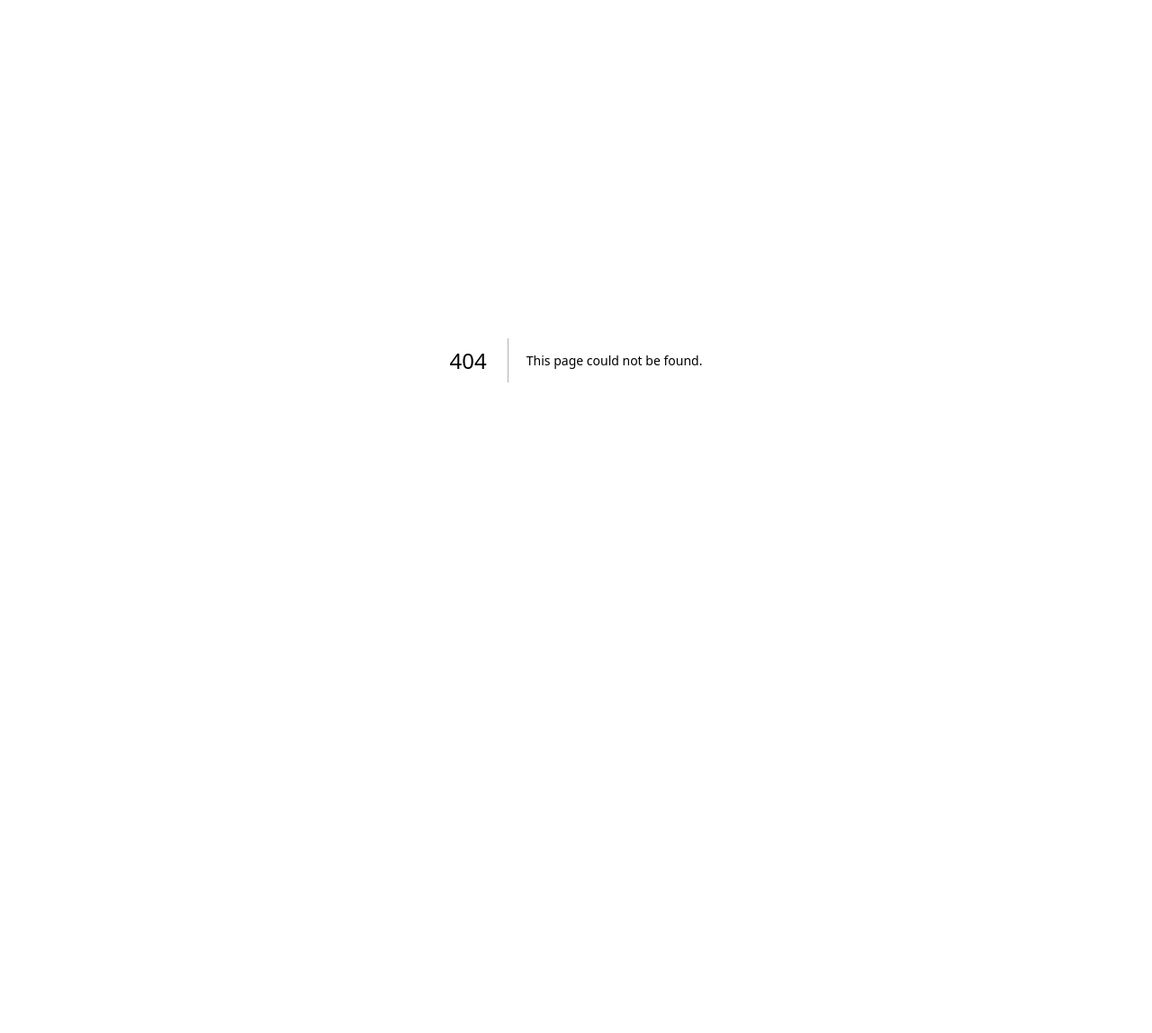
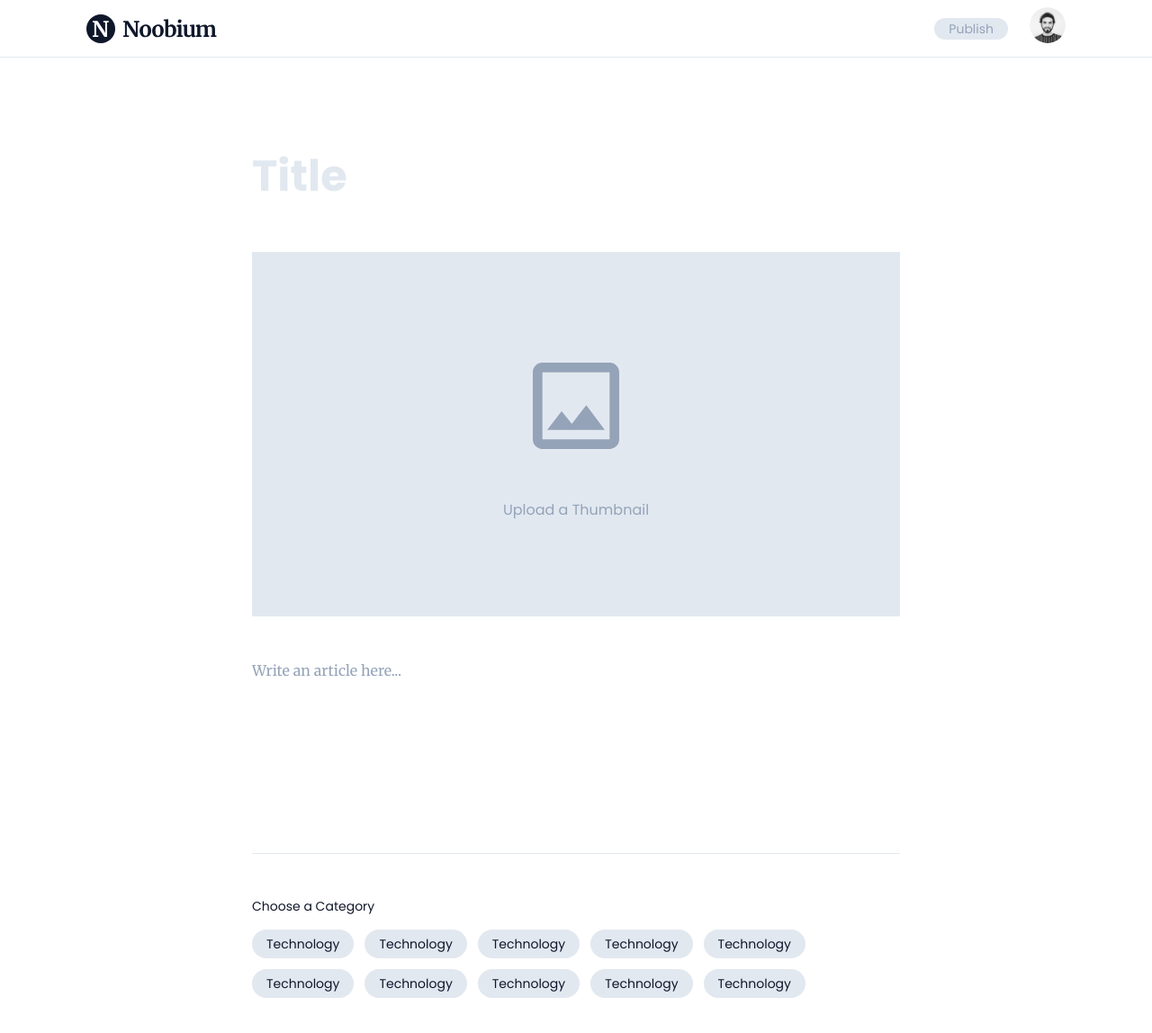
Before and after one commit to IdanKok/noobium, a Next.js app: page /my-articles/create in a window 1280 px wide. Before the commit this address had no page. Shown: the top 1148 px of the page at 90% size. Before the commit the page ends 800 px from the top, so only its background shows below. Built offline with nearby package versions, Linux system fonts and the light colour scheme.

Commit message:
finisih slicing create article page

```diff
--- a/components/Button.tsx
+++ b/components/Button.tsx
@@ -14,7 +14,7 @@ const Button: React.FC<Props> = ({
   return (
     <button
       className={classNames(
-        "bg-blue-800 rounded-full px-4  text-sm font-sans text-white",
+        "bg-blue-800 rounded-full px-4  text-sm font-sans text-white disabled:text-slate-400 disabled:bg-slate-200",
         {
           "h-6": size ==='normal',
           "h-10": size === 'large',
--- a/components/Category.tsx
+++ b/components/Category.tsx
@@ -1,15 +1,24 @@
 import Button from "./Button";
+import classNames from "classnames";
+import { is } from "date-fns/locale";
 
 type Props = {
-    label:string
+    label:string;
+    isSelected?: boolean;
+    onClick?:  () => void;
 
 };
 
-const Category: React.FC<Props> = ({label}) => {
+const Category: React.FC<Props> = ({label, isSelected, onClick}) => {
   return (
     <button
-      className="h-8 bg-slate-200 rounded-full px-4 text-sm font-sm"
-
+      className={classNames("h-8  rounded-full px-4 text-sm font-sm",{
+        "bg-slate-200" : !isSelected,
+        "bg-blue-800": isSelected,
+        "text-slate-900": !isSelected,
+        "text-white": isSelected,
+      })}
+      onClick={onClick}
     >
         {label}
     </button>
--- a/components/NavBar.tsx
+++ b/components/NavBar.tsx
@@ -5,21 +5,29 @@ import { useEffect, useState } from "react";
 import AccountDropDown from "./AccountDropDown";
 import { useRouter } from "next/router";
 
-
 type Props = {
-
   hasSearchInput?: boolean;
+  hasSubmitButton?: boolean;
+  isSubmitDisabled?: boolean;
+  submitLabel?: string;
+  onClickSubmit?: () => void;
 };
 
-const NavBar: React.FC<Props> = ({ hasSearchInput=true }) => {
+const NavBar: React.FC<Props> = ({
+  hasSearchInput = true,
+  hasSubmitButton,
+  isSubmitDisabled,
+  submitLabel,
+  onClickSubmit,
+}) => {
   const [keyword, setKeyword] = useState("");
   const isLoggedIn = true;
   const [isDropDownOpen, setIsDropDwonOpen] = useState(false);
-  const router = useRouter()
+  const router = useRouter();
 
   useEffect(() => {
-    setKeyword(router.query.keyword as string || '')
-  }, [router.query.keyword])
+    setKeyword((router.query.keyword as string) || "");
+  }, [router.query.keyword]);
 
   return (
     <header className="flex h-16 border-b border-slate-200 items-center justify-between px-24">
@@ -36,13 +44,29 @@ const NavBar: React.FC<Props> = ({ hasSearchInput=true }) => {
             value={keyword}
             onChange={(event) => setKeyword(event.target.value)}
             onKeyDown={(event) => {
-            if(event.key === 'Enter') {
-              router.push(`/search?keyword=${keyword}`)
+              if (event.key === "Enter") {
+                router.push(`/search?keyword=${keyword}`);
               }
             }}
           />
         </div>
       )}
+
+      <div className="flex items-center">
+        {hasSubmitButton && (
+          <>
+          {/* <> </> adalah lambang fragment fitur dari react yang berfungsi jika kita ingin menampilkan lebih dari satu komponen/ multiple component */}
+            <Button
+              type="button"
+              onClick={onClickSubmit}
+              disabled={isSubmitDisabled}
+            >
+              {submitLabel}
+            </Button>
+            <div className="w-6" />
+          </>
+        )}
+
         {isLoggedIn && (
           <div className="relative">
             <button onClick={() => setIsDropDwonOpen(!isDropDownOpen)}>
@@ -60,6 +84,7 @@ const NavBar: React.FC<Props> = ({ hasSearchInput=true }) => {
             <Button>Sign In</Button>
           </Link>
         )}
+      </div>
     </header>
   );
 };
--- /dev/null
+++ b/components/ThumbnailPicker.tsx
@@ -0,0 +1,68 @@
+import { MdOutlineImage } from "react-icons/md";
+import { ChangeEvent, useRef, useState, useEffect } from "react";
+
+type Props = {
+  preview?: string;
+  onPick?: (file: File) => void;
+};
+
+const ThumbnailPicker: React.FC<Props> = ({ preview, onPick }) => {
+  // useRef digunakan untuk mendapatkan referensi dari DOM / document object model
+  const refInput = useRef<HTMLInputElement>(null);
+  const [src, setSrc] = useState("");
+
+
+  // function dibawah digunakan untuk membaca apakah ada file dari file reader jika ada, maka ditampilkan di element
+  const pick = (event: ChangeEvent<HTMLInputElement>) => {
+    const reader = new FileReader();
+
+    reader.onload = (e) => {
+      setSrc(e.target?.result as string);
+
+      if (event.target.files?.[0]) {
+        onPick?.(event.target.files[0])
+      }
+    };
+
+    if (event.target.files?.[0]) {
+      reader.readAsDataURL(event.target.files[0]);
+    }
+  };
+
+  useEffect(() => {
+    // setiap kali component thumbnail picker ini memiliki preview maka preview akan diset ke setSrc
+    if(preview){
+      setSrc(preview)
+    }
+  }, [preview])
+
+  return (
+    <div
+      className="w-full aspect-video bg-slate-200 flex flex-col justify-center items-center cursor-pointer "
+      onClick={() => {
+        refInput.current?.click();
+      }}
+    >
+      {" "}
+      {!!src && (
+        <img src={src} alt="Preview" className="w-full h-full object-cover" />
+      )}
+      {!src && (
+        <>
+          <MdOutlineImage className="w-32 h-32 text-9xl text-slate-400 object-center mb-10" />
+          <p className="font-sans text-slate-400 font-normal text-base text-center">
+            Upload a Thumbnail
+          </p>
+        </>
+      )}
+      <input
+        type="file"
+        accept="image/png, image/jpeg, "
+        className="hidden"
+        ref={refInput}
+        onChange={pick}
+      />
+    </div>
+  );
+};
+export default ThumbnailPicker;
--- a/package.json
+++ b/package.json
@@ -23,7 +23,8 @@
     "react": "18.2.0",
     "react-dom": "18.2.0",
     "react-icons": "^4.7.1",
-    "typescript": "4.9.4"
+    "typescript": "4.9.4",
+    "yup": "^0.32.11"
   },
   "devDependencies": {
     "autoprefixer": "^10.4.13",
--- /dev/null
+++ b/pages/my-articles/create.tsx
@@ -0,0 +1,113 @@
+import Head from "next/head";
+import type { NextPage } from "next";
+import NavBar from "../../components/NavBar";
+import ThumbnailPicker from "../../components/ThumbnailPicker";
+import { useRouter } from "next/router";
+import { useRef } from "react";
+import Category from "../../components/Category";
+import { useFormik, Formik, Form, Field } from "formik";
+import * as Yup from "yup";
+
+const CreateArticleSchema = Yup.object().shape({
+  title: Yup.string().required("Title is required"),
+  content: Yup.string().required("Content is required"),
+  thumbnail: Yup.mixed().nullable().required("Thumbnail is required"),
+  categoryId: Yup.number().nullable().required("Category is required"),
+});
+
+const CreateArticlePage: NextPage = () => {
+
+  const categories = [...Array(10)].map((_, index) => {
+    return {
+      id: index + 1,
+      slug: "technology",
+      name: "Technology",
+    };
+  });
+
+  const refContentInput = useRef<HTMLTextAreaElement>(null);
+  const router = useRouter();
+
+  const formik = useFormik({
+    initialValues: {
+      title: "",
+      content: "",
+      thumbnail: null,
+      categoryId: null,
+    },
+    validationSchema: CreateArticleSchema,
+    validateOnMount: true,
+    onSubmit: () => {
+      alert("Submitted !");
+    },
+  });
+
+
+  const hasError =
+  !!formik.errors.title ||
+  !!formik.errors.content ||
+  !!formik.errors.thumbnail ||
+  !!formik.errors.categoryId;
+
+  const handleContentInputGrow = () => {
+    if (!refContentInput.current) return;
+
+    refContentInput.current.style.height = "auto";
+    refContentInput.current.style.height =
+      refContentInput.current.scrollHeight + "px";
+  };
+  return (
+    <div>
+      <Head>
+        <title>Create Article || Noobium</title>
+        <link rel="icon" href="/favicon.ico" />
+      </Head>
+      <NavBar
+        hasSearchInput={false}
+        hasSubmitButton={true}
+        isSubmitDisabled={hasError}
+        submitLabel="Publish"
+        onClickSubmit={formik.handleSubmit}
+      />
+      <div className="w-[720px] mx-auto py-24">
+        <input
+          className="font-sans font-bold placeholder-slate-200 text-5xl outline-none text-slate-900 w-full mb-12"
+          placeholder="Title"
+          name="title"
+          value={formik.values.title}
+          onChange={formik.handleChange}
+        />
+        <ThumbnailPicker
+          onPick={(file) => formik.setFieldValue("thumbnail", file)}
+        />
+        <textarea
+          ref={refContentInput}
+          className="w-full placeholder-slate-400 resize-none outline-none mt-12 font-serif"
+          placeholder="Write an article here..."
+          onInput={handleContentInputGrow}
+          name="content"
+          value={formik.values.content}
+          onChange={formik.handleChange}
+        />
+
+        <div className="pt-12 border-t border-slate-200 mt-40">
+          <p className="font-sans text-sm text-slate-900 mb-4">
+            Choose a Category
+          </p>
+          <div className="flex flex-wrap gap-3 ">
+            {categories.map((category) => (
+              <Category
+                key={category.id}
+                label={category.name}
+                isSelected={formik.values.categoryId === category.id}
+                onClick={() => formik.setFieldValue("categoryId", category.id)}
+              />
+            ))}
+          </div>
+        </div>
+      </div>
+    </div>
+  );
+};
+
+export default CreateArticlePage;
```
Also changed, not shown: pages/my-articles/index.tsx (renamed from pages/my-articles.tsx, +4 -4 lines), 1 other file (tests, documents, lock files or other folders). Lines whose indentation alone changed are shown as unchanged.
